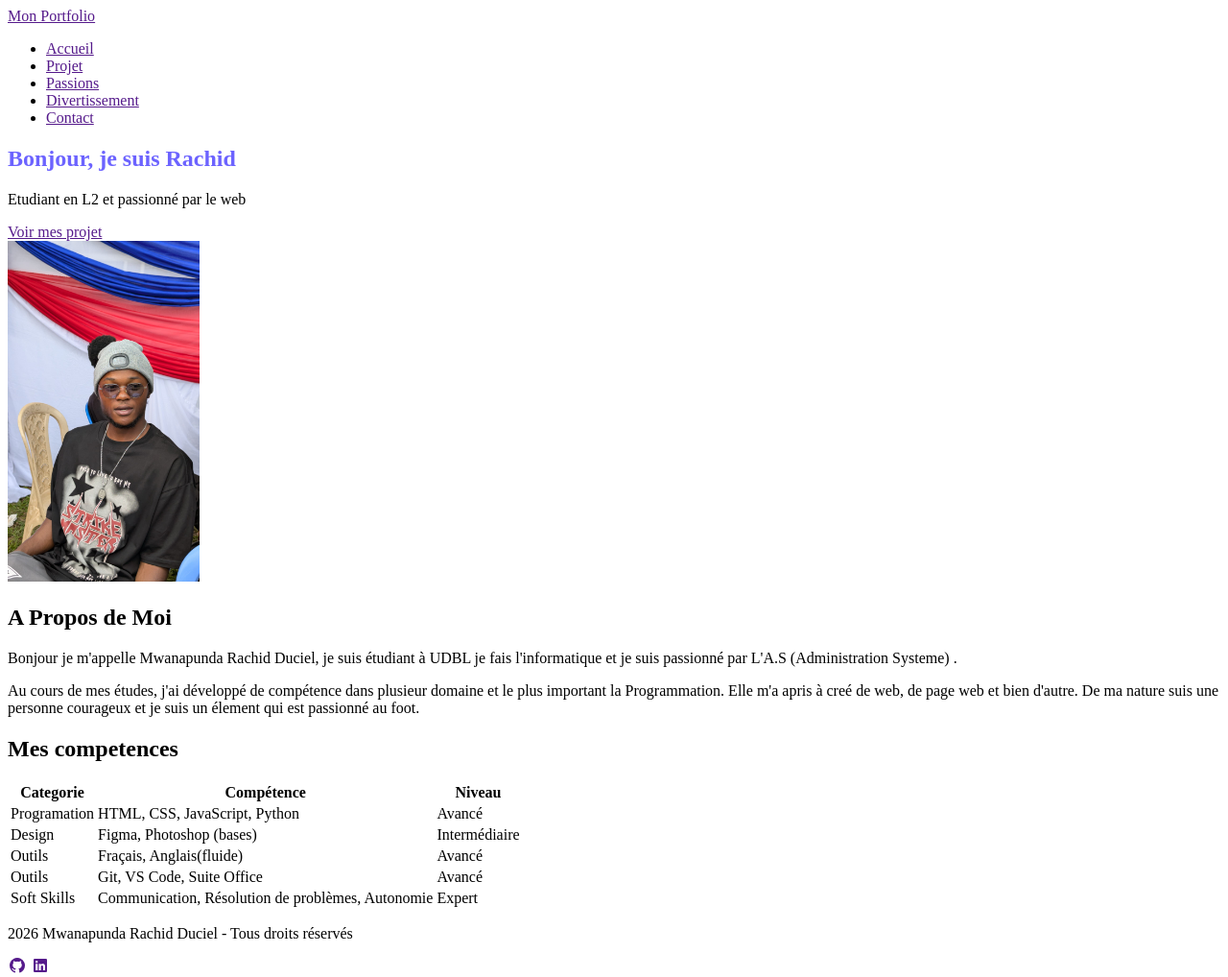
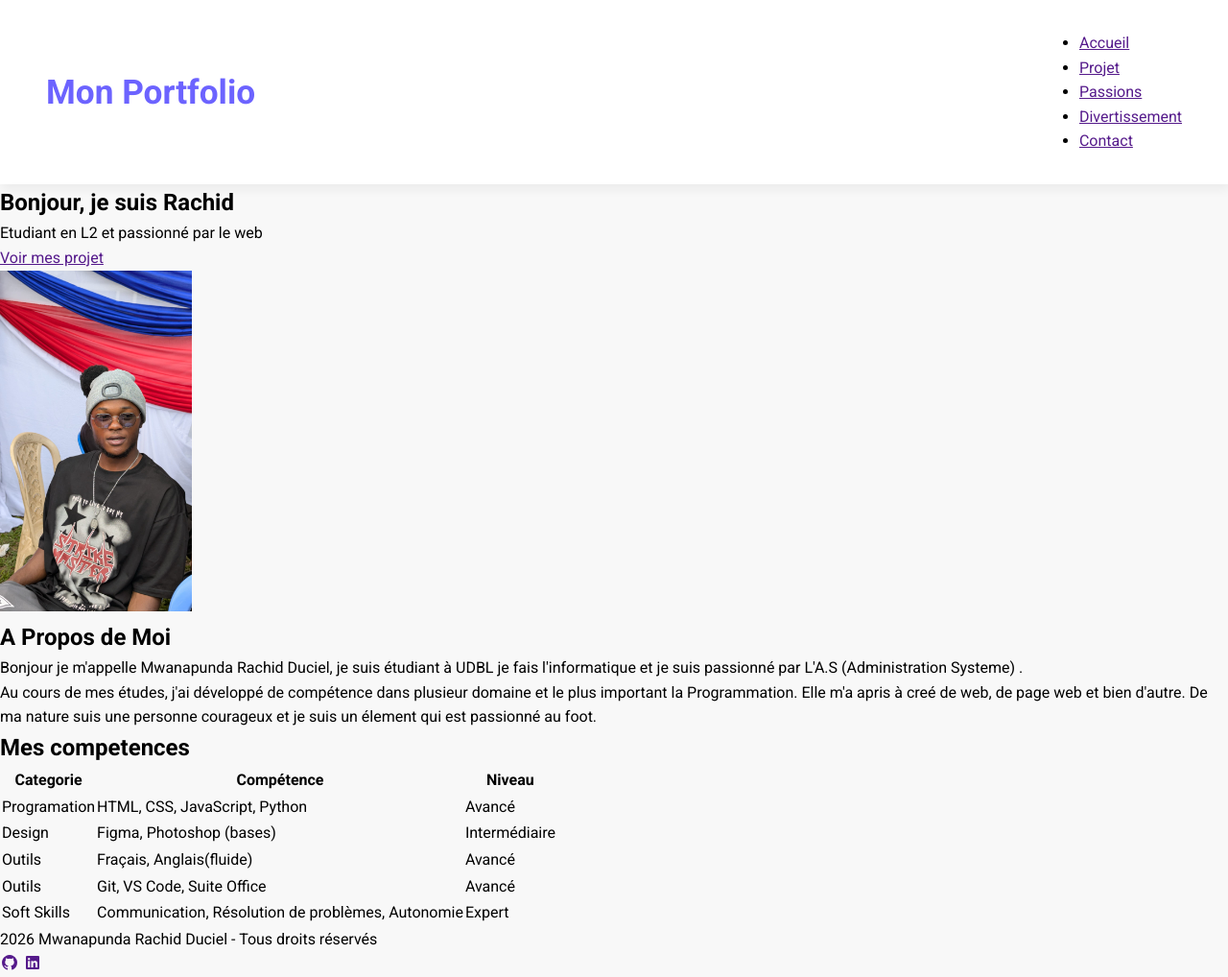
Before and after one commit to RachidDuciel/PORTFOLIO, a plain HTML site: page index.html in a window 1280 px wide. Shown: the whole page at 96% size. Drawn offline with Linux system fonts and the light colour scheme.

Commit message:
stylisation du header

```diff
--- a/CSS/style.css
+++ b/CSS/style.css
@@ -1,6 +1,45 @@
+
+@import url('https://fonts.googleapis.com/css2?family=Roboto:ital,wght@0,100..900;1,100..900&display=swap');
+
+
+
+
+
 :root{
     --violet-doux: #6C63FF;
-    h1{
-        color: var(--violet-doux);
-    }
+    --violet-foncé: #534EDD;
+    --orange-vif: #FFA725;
+    --gris-tres-fonvé: #333;
+    --gris-tres-clair: #F8F8F8;
+    --gris-clair: #EE3;
+
 }
+
+*{
+    padding:0%;
+    margin: 0%;
+    box-sizing: border-box;
+}
+body{
+    background-color: var(--gris-tres-clair);
+    font-family: 'Roboto', sans-serif;
+    line-height: 1.6;
+}
+header{
+    background-color: white;
+    box-shadow: 2px 6px 10px rgba(0, 0, 0, 0.05) ;
+    position: sticky;
+    top: 0;
+    z-index: 100;
+    display: flex;
+    justify-content: space-between;
+    align-items: center;
+    padding: 2rem 3rem;
+}
+
+header div a {
+    text-decoration: none;
+    font-size: 2.2rem;
+    font-weight: bold;
+    color: var(--violet-doux);
+}
```
